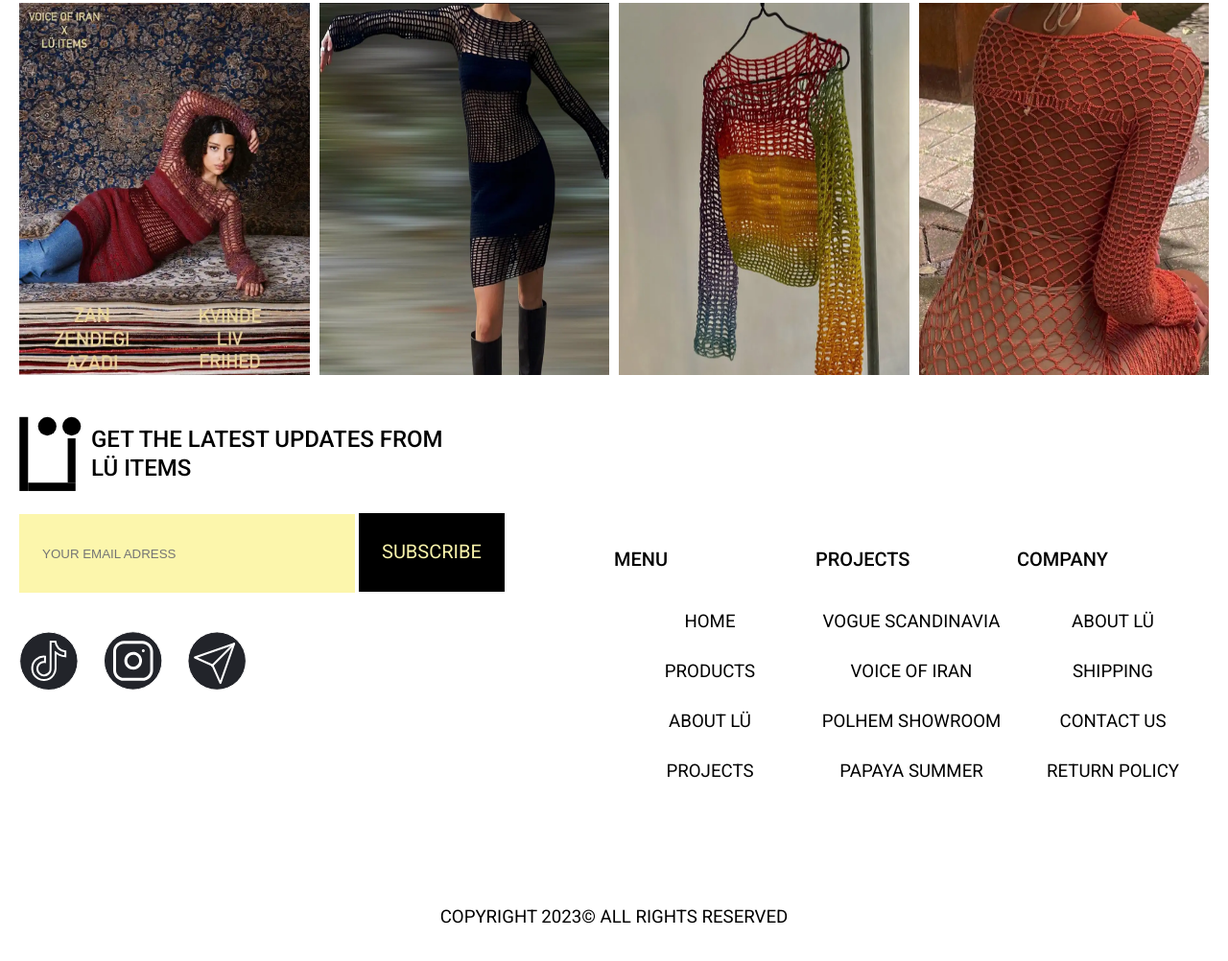
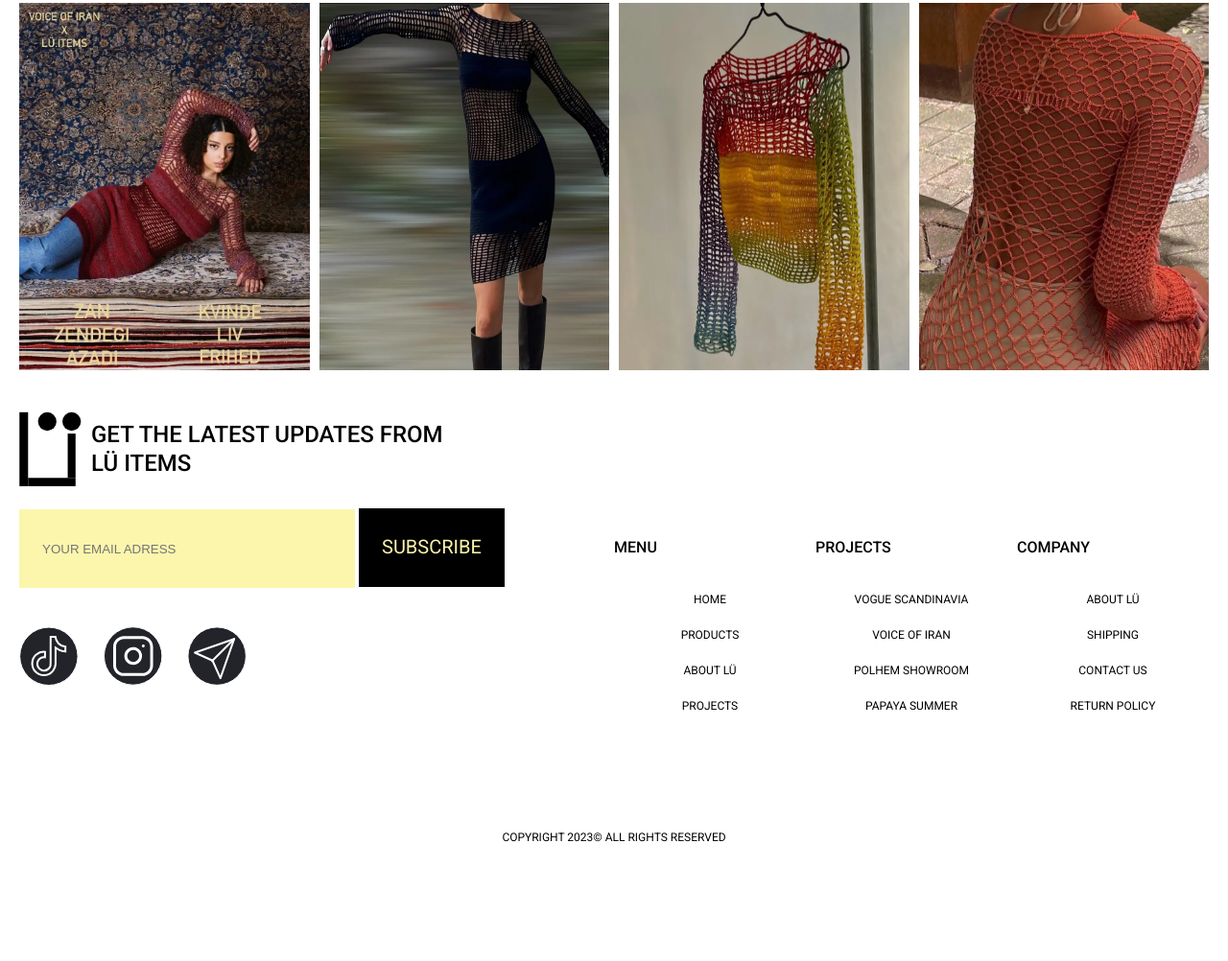
Before and after one commit to mari89tc/luitems, an Astro site: page /about in a window 1280 px wide. Shown: the part 3324-4326 px from the top of the page at 96% size. After the commit the page ends 4242 px from the top, so only its background shows below. Built offline with nearby package versions, Linux system fonts and the light colour scheme; Astro itself is replaced by a stand-in of ours.

Commit message:
update footer

```diff
--- a/src/components/Footer.astro
+++ b/src/components/Footer.astro
@@ -100,8 +100,8 @@ import "../styles/global.css";
   a {
     font-family: "Roboto", sans-serif;
     font-weight: 400;
-    font-size: 14pt;
-    line-height: 25pt;
+    font-size: 12px;
+    line-height: 20px;
     text-decoration: none;
     color: #000000;
   }
@@ -177,8 +177,8 @@ import "../styles/global.css";
     margin-top: 100px;
     font-family: "Roboto", sans-serif;
     font-weight: 400;
-    font-size: 14pt;
-    line-height: 25pt;
+    font-size: 12px;
+    line-height: 25px;
     text-decoration: none;
     color: #000000;
   }
--- a/src/styles/global.css
+++ b/src/styles/global.css
@@ -41,7 +41,7 @@ h4 {
 h5 {
   font-family: "Roboto", sans-serif;
   font-weight: 500;
-  font-size: 20px;
+  font-size: 16px;
   line-height: 30px;
   text-transform: uppercase;
 }
@@ -95,7 +95,7 @@ button:hover a {
   h5 {
     font-family: "Roboto", sans-serif;
     font-weight: 500;
-    font-size: 16px;
+    font-size: 14px;
     line-height: 18px;
   }
   p {
```
